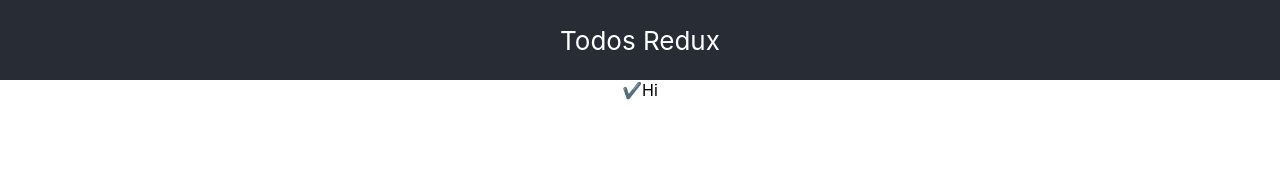
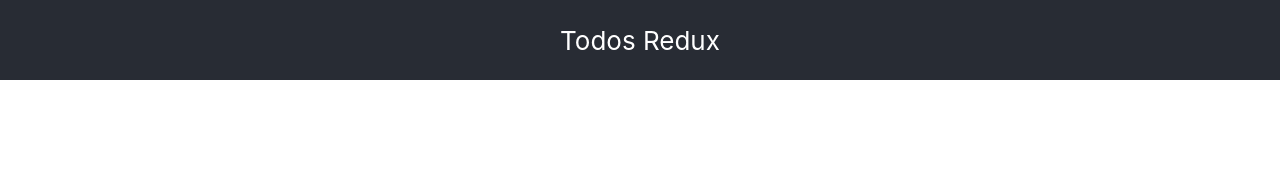
Before and after one commit to jamesfulford/todo-react-redux-app, a React (Create React App) app: page / in a window 1280 px wide. Shown: the top 170 px of the page. Built offline with nearby package versions, Linux system fonts and the light colour scheme.

Commit message:
feat(react): Connect to store

```diff
--- a/package.json
+++ b/package.json
@@ -34,5 +34,8 @@
       "last 1 firefox version",
       "last 1 safari version"
     ]
+  },
+  "devDependencies": {
+    "@types/react-redux": "^7.1.0"
   }
 }
--- a/src/components/TodoList.tsx
+++ b/src/components/TodoList.tsx
@@ -2,11 +2,10 @@ import React, { useState, SFC, FunctionComponent } from "react";
 import TodoItem from "./TodoItem";
 import { Todo } from "../todo.types";
 
-const TodoList: FunctionComponent<{}> = ({}) => {
-  const [todos, setTodos] = useState<Todo[]>([
-    { name: "Hi", completed: true, id: 1 }
-  ]);
+import { connect } from "react-redux";
+import { ReducerState } from "../reducers/todos";
 
+const TodoList: FunctionComponent<{ todos: Todo[] }> = ({ todos }) => {
   return (
     <div>
       {todos.map((todo: Todo) => {
@@ -18,4 +17,4 @@ const TodoList: FunctionComponent<{}> = ({}) => {
   );
 };
 
-export default TodoList;
+export default connect(({ todos }: ReducerState) => ({ todos }))(TodoList);
--- a/src/reducers/todos.ts
+++ b/src/reducers/todos.ts
@@ -1,7 +1,7 @@
 import { Todo, TodoId } from "../todo.types";
 import { TODO_ACTIONS } from "../actions/todos";
 
-interface ReducerState {
+export interface ReducerState {
   todos: Todo[];
   id: TodoId;
 }
```
Also changed, not shown: 1 other file (tests, documents, lock files or other folders).
